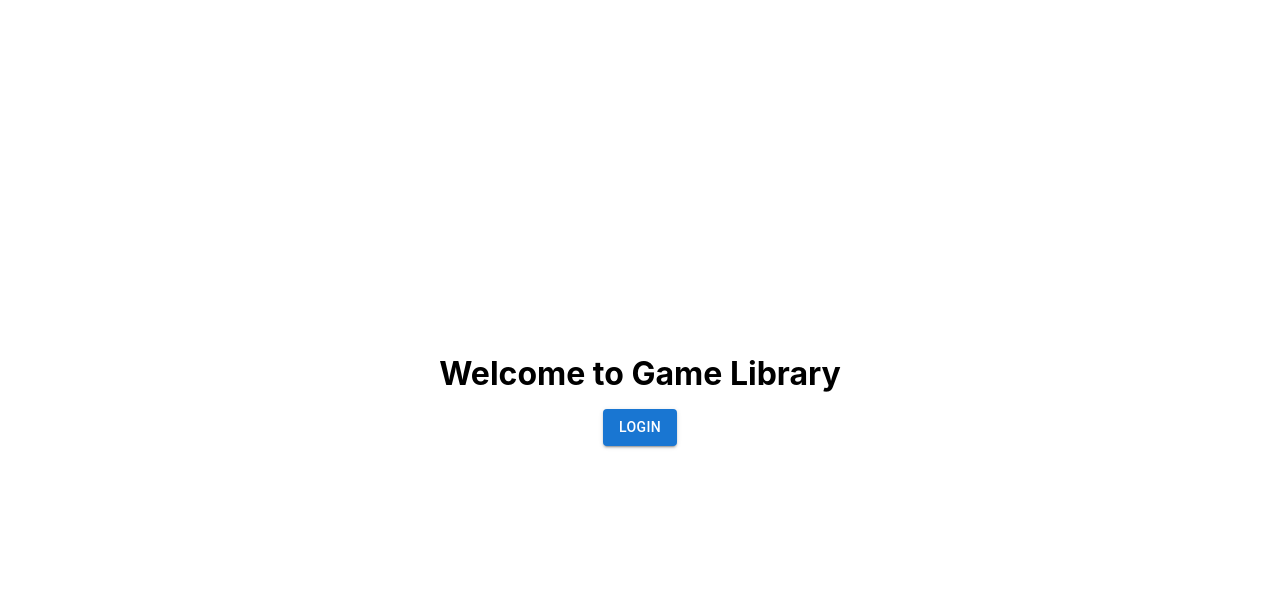
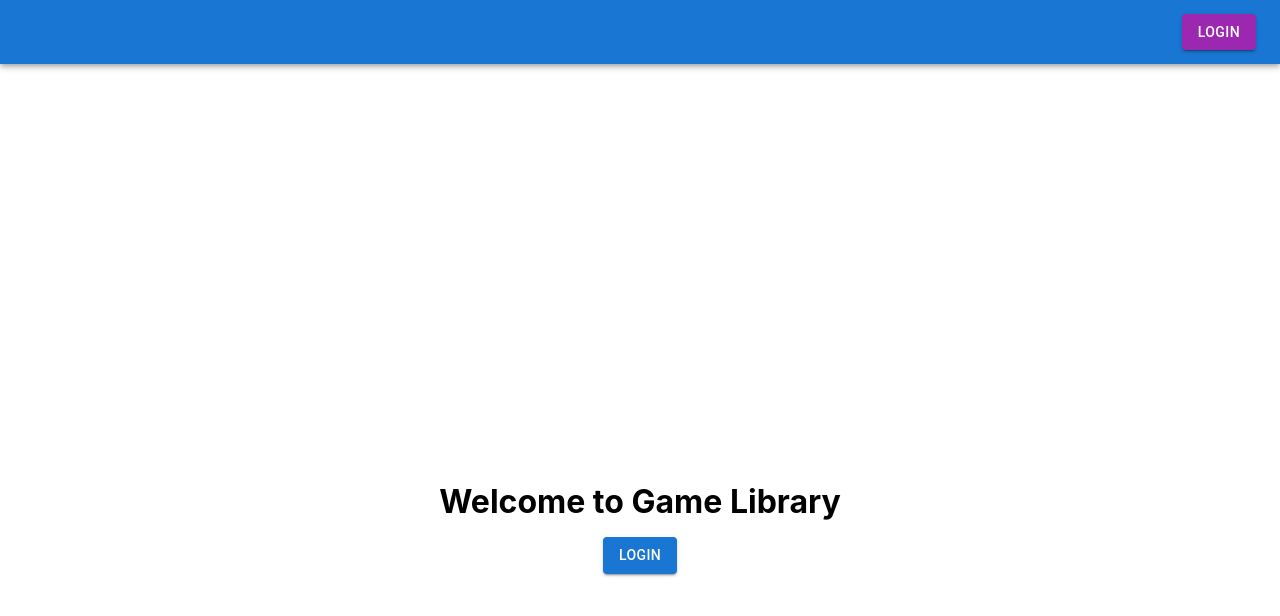
Before and after one commit to IvanIsaev-12/Game-Library, a React (Create React App) app in the folder game-library-front/: page / in a window 1280 px wide. Shown: the top 616 px of the page. Built offline with nearby package versions, Linux system fonts and the light colour scheme.

Commit message:
Added logout to an appbar + removed unused code

```diff
--- a/game-library-front/src/App.js
+++ b/game-library-front/src/App.js
@@ -1,3 +1,4 @@
+// src/App.jsx
 import './App.css';
 
 import { createBrowserRouter, RouterProvider } from 'react-router-dom';
@@ -8,28 +9,33 @@ import LoginPage from './pages/LoginPage.jsx';
 import RegisterPage from './pages/RegisterPage.jsx';
 import GamesPage from './pages/GamesPage.jsx';
 
+import Layout from './layouts/Layout.jsx';
 import { AuthProvider } from './contexts/AuthContext';
-
 
 const queryClient = new QueryClient();
 
 const router = createBrowserRouter([
 	{
 		path: '/',
+		element: <Layout />,
+		children: [
+			{
+				index: true,
 				element: <WelcomePage />,
-		errorElement: <WelcomePage />,
 			},
 			{
-		path: '/login',
+				path: 'login',
 				element: <LoginPage />,
 			},
 			{
-		path: '/register',
+				path: 'register',
 				element: <RegisterPage />,
 			},
 			{
-		path: '/my-games',
+				path: 'my-games',
 				element: <GamesPage />,
+			},
+		],
 	},
 ]);
 
--- a/game-library-front/src/components/Game.jsx
+++ b/game-library-front/src/components/Game.jsx
@@ -15,7 +15,7 @@ import EditIcon from '@mui/icons-material/Edit';
 import ConfirmationDialog from './ConfirmDialog';
 import MoreInfoAccordion from './MoreInfoAccordion';
 import EditOrAddGameDialog from './EditOrAddGameDialog';
-import { updateGame } from '../util/gameActions';
+import { updateGame } from '../query/gameActions';
 
 
 export default function Game({
--- /dev/null
+++ b/game-library-front/src/components/LoginAppBar.jsx
@@ -0,0 +1,43 @@
+import  AppBar  from '@mui/material/AppBar';
+import Toolbar from '@mui/material/Toolbar';
+import Button from '@mui/material/Button';
+import { useAuth } from '../contexts/AuthContext';
+import { useNavigate } from 'react-router-dom';
+import { useEffect } from 'react';
+
+
+export default function LoginAppBar() {
+	const { loggedIn, setLoggedIn } = useAuth();
+   const navigate = useNavigate();
+
+   useEffect(() => {
+		if (!loggedIn) {
+			localStorage.clear();
+			navigate('/');
+		}else{
+         navigate('/my-games');
+      }
+	}, [loggedIn, navigate]);
+
+	function handleClick() {
+      if(loggedIn){
+         setLoggedIn((prev) => !prev);
+      }else{
+         navigate('/login');
+      }
+	}
+
+	return (
+		<AppBar position='static'>
+			<Toolbar sx={{ justifyContent: 'flex-end' }}>
+				<Button
+					onClick={handleClick}
+					color='secondary'
+					variant='contained'
+				>
+					{loggedIn ? 'Logout' : 'Login'}
+				</Button>
+			</Toolbar>
+		</AppBar>
+	);
+}
--- a/game-library-front/src/contexts/AuthContext.jsx
+++ b/game-library-front/src/contexts/AuthContext.jsx
@@ -5,8 +5,7 @@ const AuthContext = createContext();
 export function AuthProvider({children}){
    const [loggedIn, setLoggedIn] = useState(false);
    const value = useMemo(() => {
-	  let user = {};
-	  return { loggedIn, setLoggedIn, user };
+	  return { loggedIn, setLoggedIn };
    }, [loggedIn]);
 
 	return (
--- /dev/null
+++ b/game-library-front/src/layouts/Layout.jsx
@@ -0,0 +1,15 @@
+// src/components/Layout.jsx
+import LoginAppBar from '../components/LoginAppBar';
+import { Outlet } from 'react-router-dom';
+import Box from '@mui/material/Box';
+
+export default function Layout() {
+	return (
+		<>
+			<LoginAppBar />
+			<Box sx={{ mt: 8, px: 2 }}>
+				<Outlet />
+			</Box>
+		</>
+	);
+}
--- a/game-library-front/src/pages/GamesPage.jsx
+++ b/game-library-front/src/pages/GamesPage.jsx
@@ -5,7 +5,7 @@ import { useQuery, useMutation, useQueryClient } from '@tanstack/react-query';
 
 import Game from '../components/Game.jsx';
 import EditOrAddGameDialog from '../components/EditOrAddGameDialog.jsx';
-import { getMyGames, addGame } from '../util/gameActions';
+import { getMyGames, addGame } from '../query/gameActions.js';
 
 export default function GamesPage() {
 	const [dialogOpen, setDialogOpen] = useState(false);
--- a/game-library-front/src/pages/LoginPage.jsx
+++ b/game-library-front/src/pages/LoginPage.jsx
@@ -3,7 +3,7 @@ import { useForm } from 'react-hook-form';
 import { Link, useNavigate } from 'react-router-dom';
 import { useMutation } from '@tanstack/react-query';
 
-import { loginUser } from '../util/register-login';
+import { loginUser } from '../query/register-login';
 import { useAuth } from '../contexts/AuthContext';
 import CenteringBox from '../components/CenteringBox';
 
--- a/game-library-front/src/pages/RegisterPage.jsx
+++ b/game-library-front/src/pages/RegisterPage.jsx
@@ -1,6 +1,6 @@
 import { useForm } from 'react-hook-form';
 import { useMutation } from '@tanstack/react-query';
-import { registerUser } from '../util/register-login';
+import { registerUser } from '../query/register-login';
 import { useNavigate } from 'react-router-dom';
 import {
 	Stack,
--- a/game-library-front/src/util/http.js
+++ /dev/null
@@ -1,3 +0,0 @@
-import { QueryClient } from "@tanstack/react-query";
-
-export const queryClient = new QueryClient();
```
Also changed, not shown: game-library-front/src/query/gameActions.js (renamed from game-library-front/src/util/gameActions.js), game-library-front/src/query/register-login.js (renamed from game-library-front/src/util/register-login.js). Lines whose indentation alone changed are shown as unchanged.
